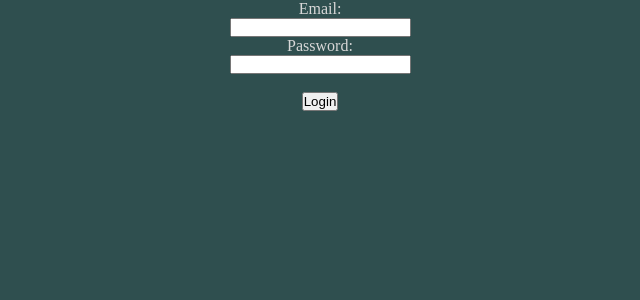
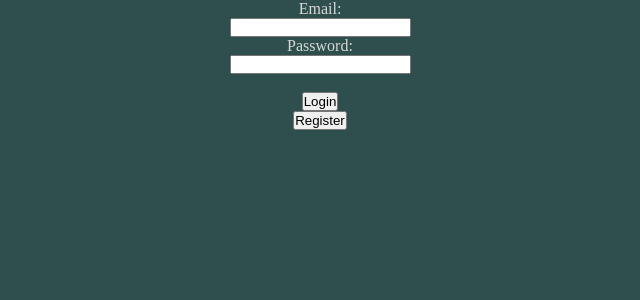
Before and after one commit to jrnaranj/NN-CSE312, a Flask app: page /signin in a window 1280 px wide. Shown: the part 155-455 px from the top of the page, without its empty margins (320-960 px from the left). Run offline with Flask 2, Linux system fonts and the light colour scheme.

Commit message:
register button redirects to "/" (update1)

```diff
--- a/templates/login.html
+++ b/templates/login.html
@@ -25,5 +25,8 @@
     <br>
     <input type="submit" value="Login">
 </form>
+<form action="/">
+    <input type="submit" value="Register" />
+</form>
 </div>
 {% endblock %}
```
